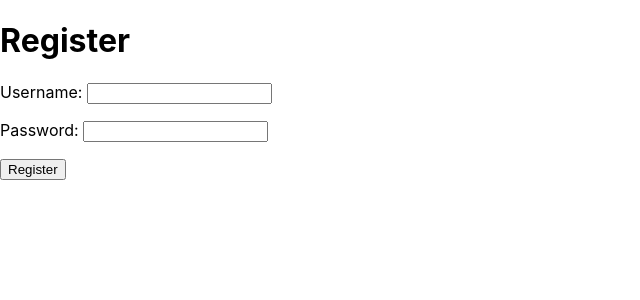
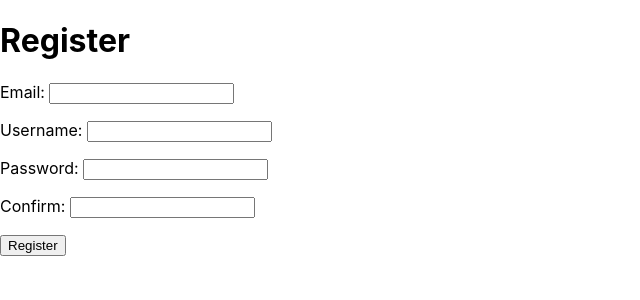
Before and after one commit to WeirdyBenji/testing-strategy, a React (Create React App) app in the folder front/: page /register in a window 1280 px wide. Shown: the top 300 px of the page, without its empty margins (0-640 px from the left). Built offline with nearby package versions, Linux system fonts and the light colour scheme.

Commit message:
[MOD] Register : sending datas

```diff
--- a/front/src/Register/Register.jsx
+++ b/front/src/Register/Register.jsx
@@ -1,29 +1,53 @@
 import { Component } from "react";
+import { sha256 }    from 'js-sha256';
+
 import './Register.css';
 
 class Register extends Component {
   constructor(props) {
     super(props);
     this.state = {
-      user: '',
+      email: '',
+      name: '',
       password: '',
+      confirm: ''
     };
 
     this.handleUser      = this.handleUser.bind(this);
     this.handlePasswd    = this.handlePasswd.bind(this);
+    this.handleConfirm   = this.handleConfirm.bind(this);
+    this.handleEmail     = this.handleEmail.bind(this);
     this.register        = this.register.bind(this);
   }
 
   register() {
-    console.log(this.state);
+    if (this.state.password !== this.state.confirm) {
+      alert("Confirm and password are different");
+      return;
+    }
+    let data = {...this.state};
+
+    data.password = sha256.update(data.password).toString();
+    fetch('/register', {
+      method: "POST",
+      body: data
+    });
   }
 
   handlePasswd(event) {
     this.setState({password: event.target.value});
   }
 
+  handleConfirm(event) {
+    this.setState({confrim: event.target.value});
+  }
+
+  handleEmail(event) {
+    this.setState({email: event.target.value});
+  }
+
   handleUser(event) {
-    this.setState({user: event.target.value});
+    this.setState({name: event.target.value});
   }
 
   render() {
@@ -31,8 +55,10 @@ class Register extends Component {
       <div>
         <h1>Register</h1>
         <form onSubmit={this.register}>
-          <p>Username: <input type="text" value={this.state.user} onChange={this.handleUser} /></p>
+          <p>Email: <input type="email" value={this.state.email} onChange={this.handleEmail} /></p>
+          <p>Username: <input type="text" value={this.state.name} onChange={this.handleUser} /></p>
           <p>Password: <input type="password" value={this.state.password} onChange={this.handlePasswd} /></p>
+          <p>Confirm: <input type="password" value={this.state.confirm} onChange={this.handleConfirm} /></p>
           <button type="submit" value="Submit" >Register</button>
         </form>
       </div>
```
